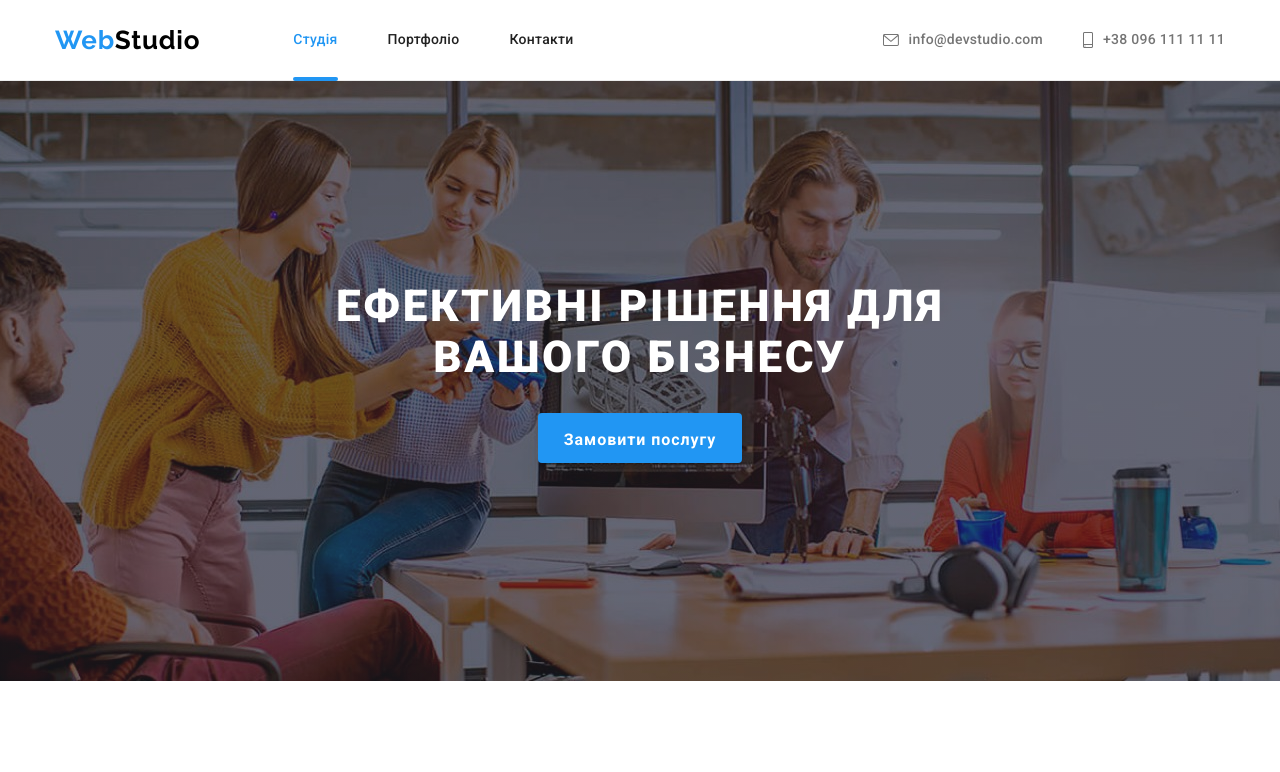
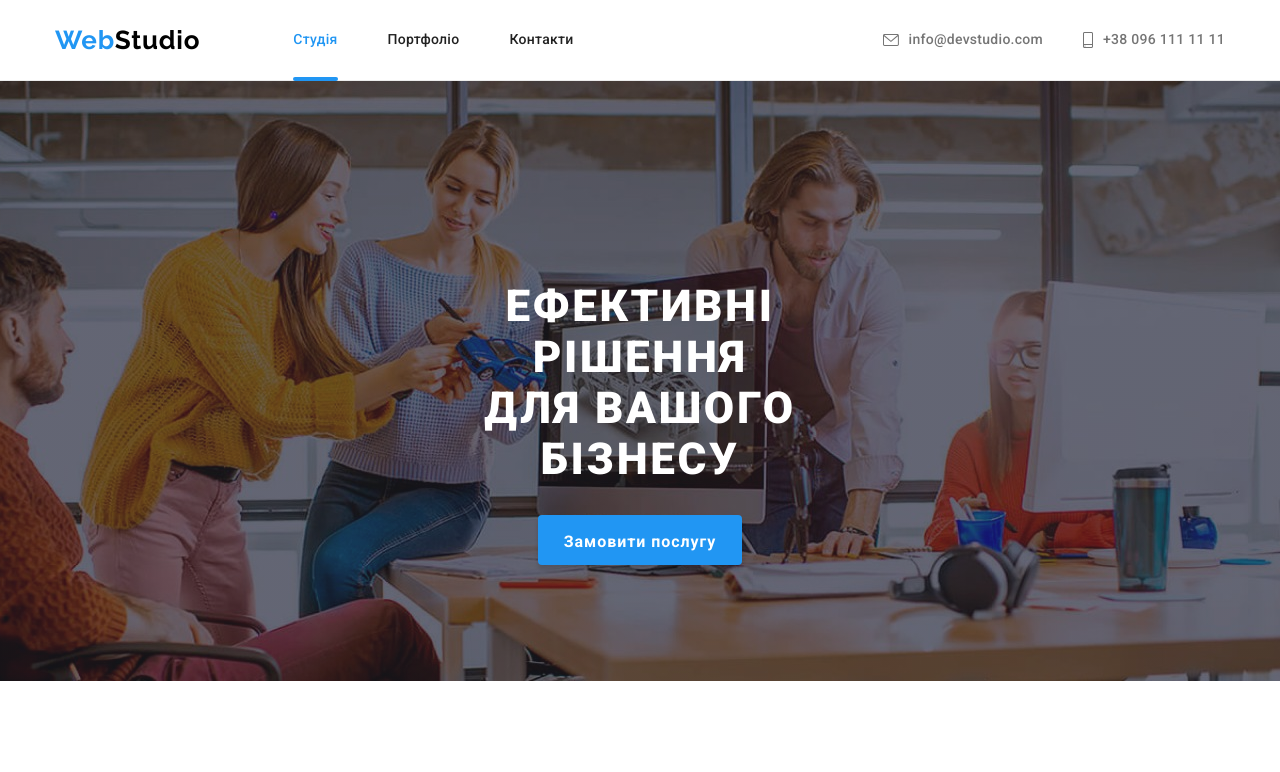
Before and after one commit to IhorProkopchuk/goit-markup-hw-08, a plain HTML site: page index.html in a window 1280 px wide. Shown: the top 772 px of the page. Drawn offline with nearby package versions, Linux system fonts and the light colour scheme.

Commit message:
hero fixed

```diff
--- a/index.html
+++ b/index.html
@@ -68,7 +68,7 @@
     <main>
       <section class="order">
         <div class="hero order__hero">
-          <h1 class="hero__title">Ефективні рішення для вашого бізнесу</h1>
+          <h1 class="hero__title">Ефективні рішення<br/>для вашого бізнесу</h1>
           <button type="button" class="button hero__button" data-modal-open>Замовити послугу</button>
         </div>
       </section>
--- a/sass/components/_burger-menu.scss
+++ b/sass/components/_burger-menu.scss
@@ -32,6 +32,7 @@
     display: flex;
     flex-direction: column;
 
+    font-family: 'Roboto';
     width: 100vw;
     height: 100vh;
     padding-top: 48px;
--- a/sass/components/_page1-hero.scss
+++ b/sass/components/_page1-hero.scss
@@ -7,7 +7,6 @@
     background-position: center;
     background-size: cover;
     background-color: #c4c4c4;
-    overflow: hidden;
     background-image: linear-gradient(to right,rgba(47, 48, 58, 0.4),rgba(47, 48, 58, 0.4)),
     url('../images/hero/hero_mob@1x_480.jpg');
 
@@ -67,16 +66,28 @@
 }
 
 .hero {
-    width: 360px;
-    height: 164px;
-    text-align: center;
+
+        text-align: center;
+        margin-left: auto;
+        margin-right: auto;
+        max-width: 360px;
+
+
+    @media screen and (min-width: 481px) {
+        text-align: center;
+        margin-left: auto;
+        margin-right: auto;
+        width: 360px;
+    }
 
     @media screen and (min-width: 1200px) {
-    width: 696px;
-    height: 200px;
+        text-align: center;
+        width: 696px;
     }
 
     &__title {
+    margin-left: auto;
+    margin-right: auto;
     margin-bottom: 30px;
     font-family: 'Roboto';
     font-weight: 800;
```
Also changed, not shown: css/main.css, css/main.min.css, 2 other files.
